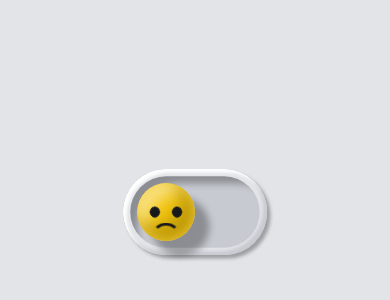
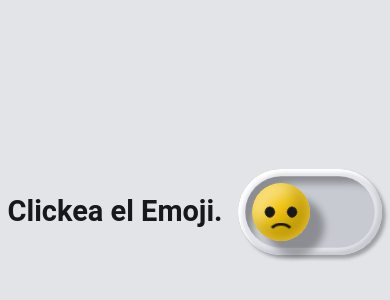
Before and after one commit to Androogs/Emoji-Slide-Bar, a plain HTML site: page index.html in a window 390 px wide. Shown: the part 210-510 px from the top of the page. Drawn offline with Linux system fonts and the light colour scheme.

```diff
--- a/index.html
+++ b/index.html
@@ -7,6 +7,7 @@
     <title>Emoji Slide Bar By Alejo</title>
   </head>
   <body>
+    <h1 class="message">Clickea el Emoji.</h1>
     <label class="switch">
       <span class="switch__wrapper">
         <input class="switch__input" type="checkbox" role="switch" />
--- a/style.css
+++ b/style.css
@@ -5,6 +5,14 @@
   box-sizing: border-box;
   margin: 0;
   padding: 0;
+  font-family: roboto, sans-serif;
+}
+
+.message {
+  font-size: 50%;
+  text-align: left;
+  display: flex;
+  margin: auto;
 }
 
 :root {
```
